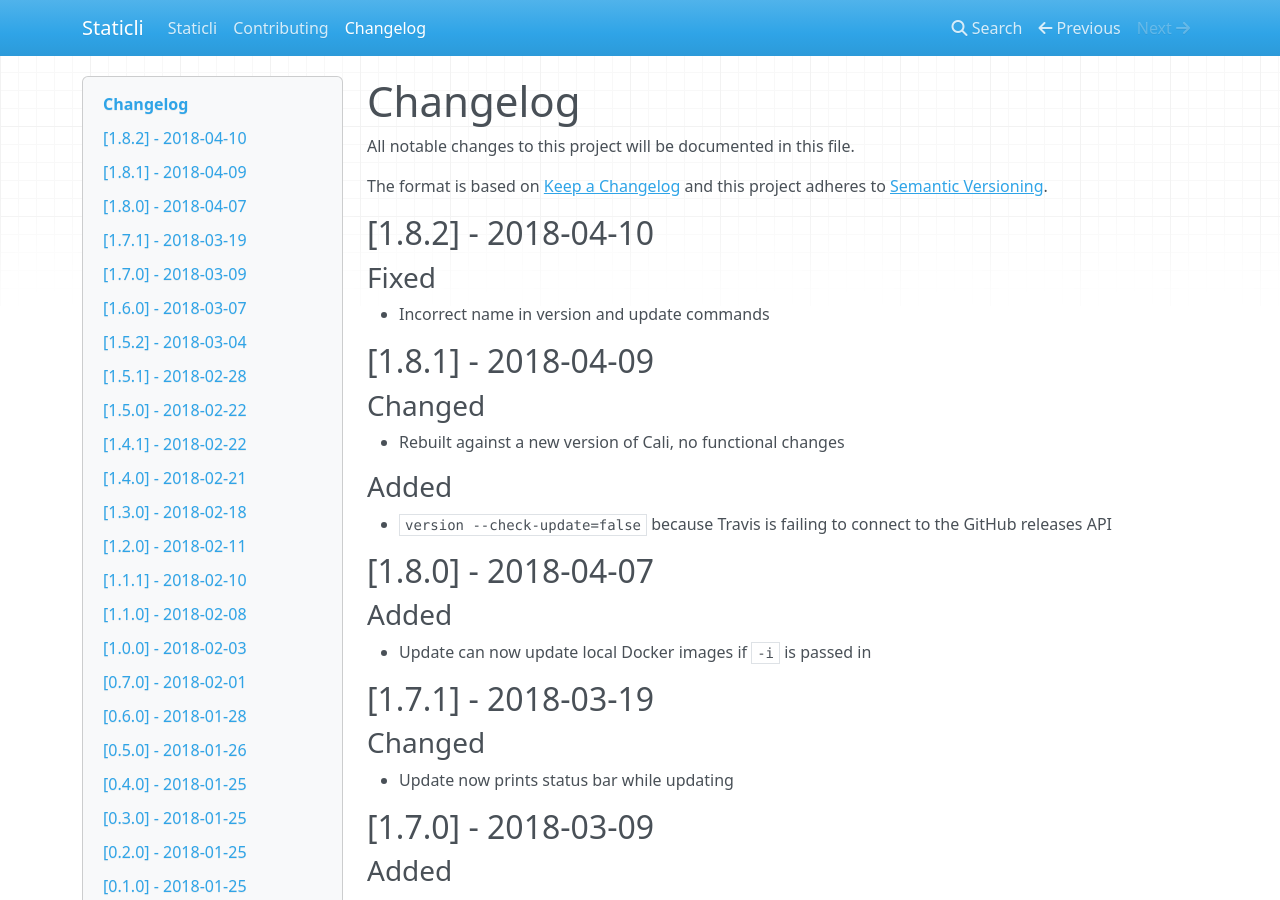
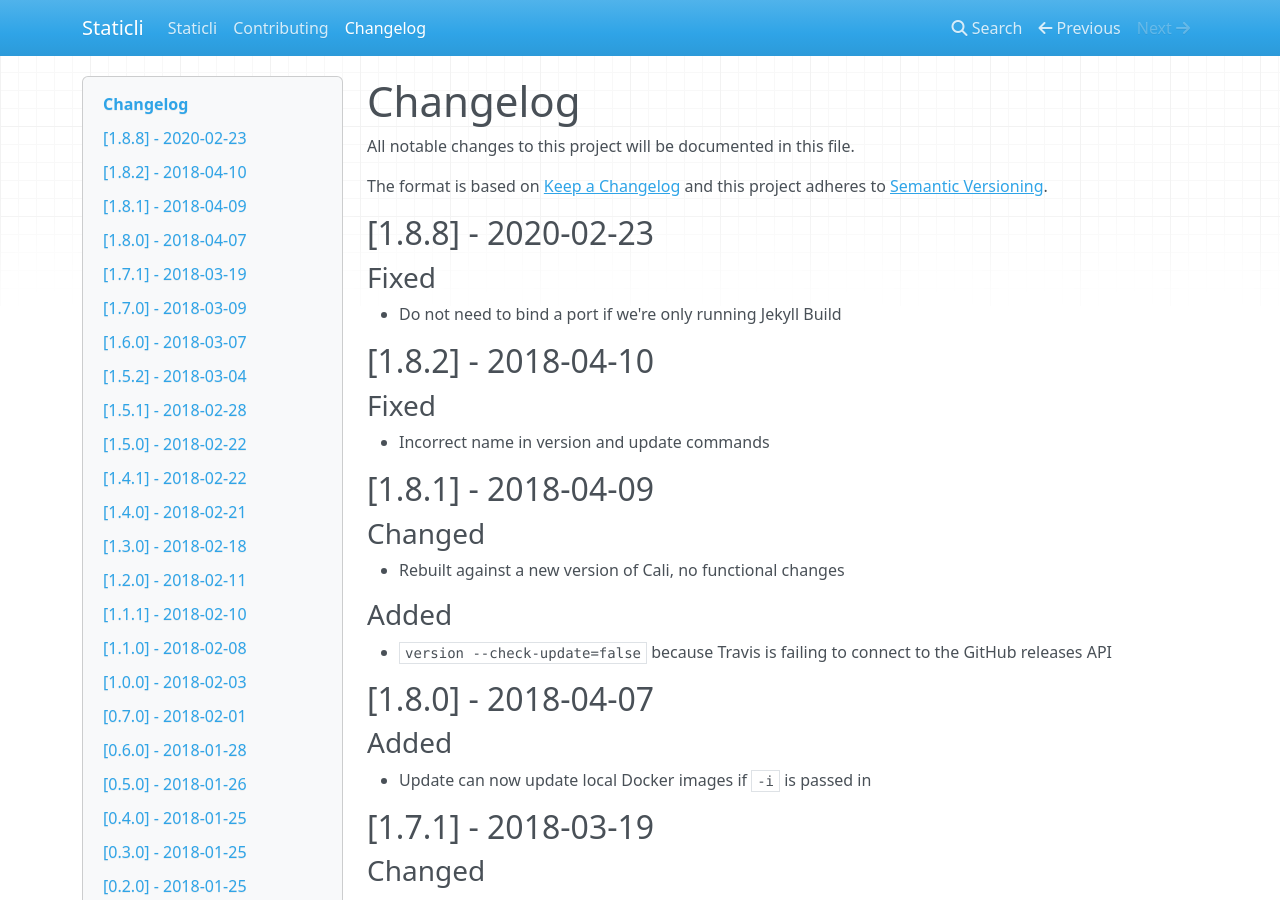
Before and after one commit to staticli/staticli, an MkDocs documentation site: the page built from docs/history.md, in a window 1280 px wide and 900 px high. Built offline with MkDocs 1.6.1, drawn with Linux system fonts in a browser that asks for light colours; nearby versions of some CDN libraries.

Commit message:
If we're doing a Jekyll Build, we don't need to map a port
Kinda niche use-case, I expect. I was doing a Jekyll Serve in one tab,
and a Jekyll Build in another. I know I could have just specified a
separate port for the build instance... but as it doesn't need a port in
the first place, being able to simply run `staticli jekyll build` seems
useful

```diff
--- a/docs/history.md
+++ b/docs/history.md
@@ -3,6 +3,10 @@ All notable changes to this project will be documented in this file.
 
 The format is based on [Keep a Changelog](http://keepachangelog.com/en/1.0.0/)
 and this project adheres to [Semantic Versioning](http://semver.org/spec/v2.0.0.html).
+
+## [1.8.8] - 2020-02-23
+### Fixed
+- Do not need to bind a port if we're only running Jekyll Build
 
 ## [1.8.2] - 2018-04-10
 ### Fixed
```
Also changed, not shown: 1 other file.
